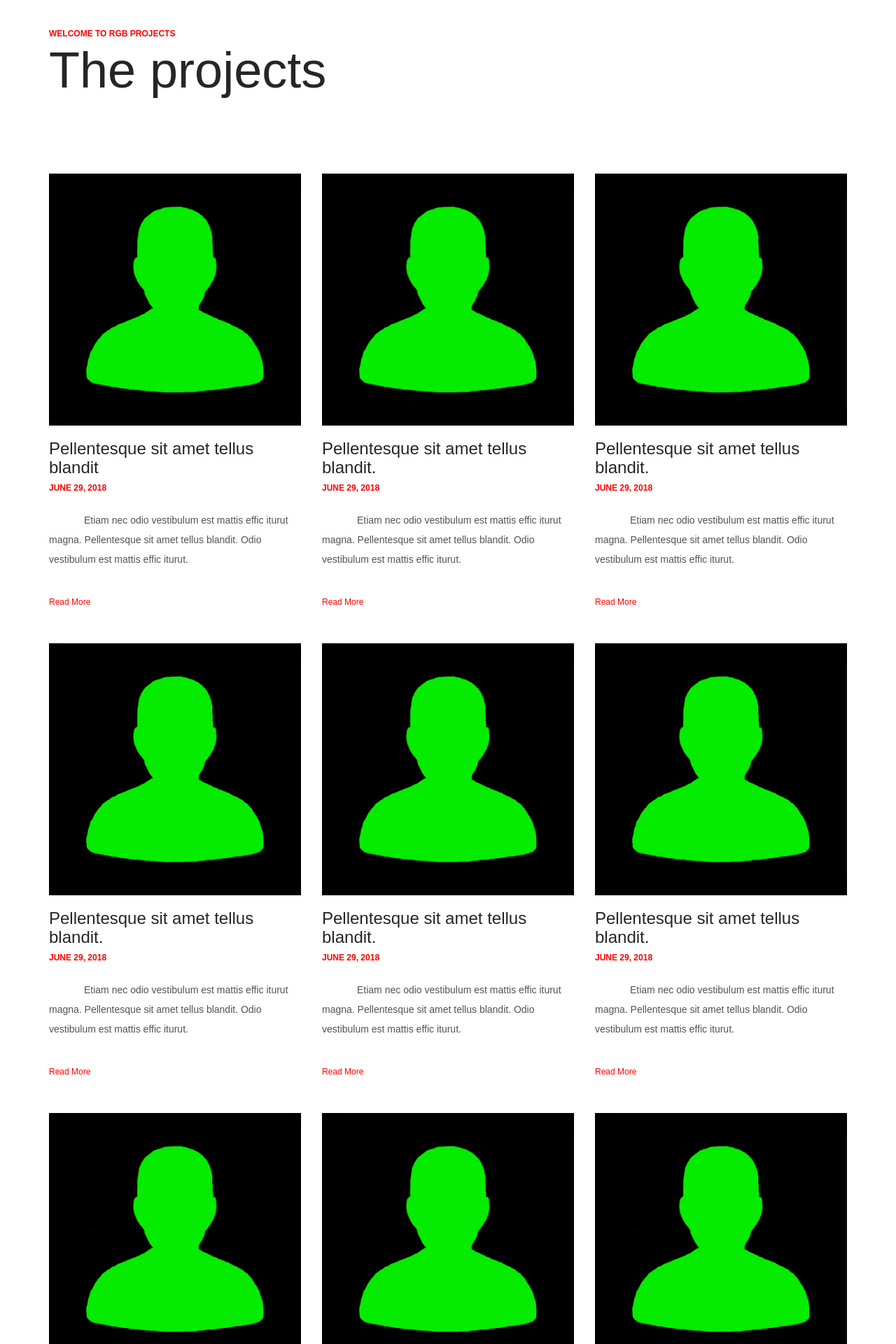
After one commit to gilyenrares/rbg-dev.com, a PHP site: page /projects.php in a window 1280 px wide. The commit adds this page. Shown: the part 668-2588 px from the top of the page at 70% size. Run offline with PHP 8.4, Linux system fonts and the light colour scheme; some web fonts are replaced.

Commit message:
autofill

```diff
--- a/contact.php
+++ b/contact.php
@@ -104,13 +104,13 @@ include 'login_form.php'
 						<form action="includes/contact.inc.php" method="post" id="contact_form" class="contact_form">
 							<div class="row">
 								<div class="col-lg-6">
-									<div class="input_item"><input type="text" name="fn" class="contact_input trans_200" placeholder="First Name" required="required"></div>
+									<div class="input_item"><input type="text" name="fn" class="contact_input trans_200" placeholder="First Name" value="<?php if (isset($_SESSION['fn'])) {echo $_SESSION['fn'];} ?>" required="required"></div>
 								</div>
 								<div class="col-lg-6">
-									<div class="input_item"><input type="text" name="ln" class="contact_input trans_200" placeholder="Last Name" required="required"></div>
+									<div class="input_item"><input type="text" name="ln" class="contact_input trans_200" placeholder="Last Name" value="<?php if (isset($_SESSION['ln'])) {echo $_SESSION['ln'];} ?>" required="required"></div>
 								</div>
 							</div>
-							<div class="input_item"><input type="email" name="email" class="contact_input trans_200" placeholder="E-mail" required="required"></div>
+							<div class="input_item"><input type="email" name="email" class="contact_input trans_200" placeholder="E-mail" value="<?php if (isset($_SESSION['userEmail'])) {echo $_SESSION['userEmail'];} ?>" required="required"></div>
 							<div class="input_item">
 								<textarea type="text" name="message" class="contact_input contact_textarea trans_200" placeholder="Message" required="required"></textarea>
 							</div>
--- /dev/null
+++ b/projects.php
@@ -0,0 +1,225 @@
+<!DOCTYPE html>
+<html lang="en">
+<head>
+<title>Projects</title>
+<meta charset="utf-8">
+<meta http-equiv="X-UA-Compatible" content="IE=edge">
+<meta name="description" content="RGB Website Development">
+<meta name="viewport" content="width=device-width, initial-scale=1">
+<link rel="shortcut icon" type="image/x-icon" href="images/favicon.ico" />
+<link rel="stylesheet" type="text/css" href="styles/bootstrap-4.1.2/bootstrap.min.css">
+<link href="plugins/font-awesome-4.7.0/css/font-awesome.min.css" rel="stylesheet" type="text/css">
+<link rel="stylesheet" type="text/css" href="styles/main.css">
+<link rel="stylesheet" type="text/css" href="styles/projects_responsive.css">
+<!-- Global site tag (gtag.js) - Google Analytics -->
+<script async src="https://www.googletagmanager.com/gtag/js?id=UA-149412340-1"></script>
+<script>
+  window.dataLayer = window.dataLayer || [];
+  function gtag(){dataLayer.push(arguments);}
+  gtag('js', new Date());
+
+  gtag('config', 'UA-149412340-1');
+</script>
+</head>
+<body>
+
+<div class="super_container">
+
+	<!-- Header -->
+<?php
+include 'header.php';
+ ?>
+
+	<!-- Hamburger -->
+<?php
+include 'hamburger.php';
+ ?>
+
+ <!-- Menu -->
+<?php
+include 'menu.php';
+?>
+
+ <!-- Login Form-->
+<?php
+include 'login_form.php'
+  ?>
+
+	<!-- Home -->
+	<div class="home_global">
+		<div class="background_image" style="background-image:url(images/projects_page.jpg)"></div>
+		<div class="overlay"></div>
+		<div class="home_container">
+			<div class="container">
+				<div class="row">
+					<div class="col">
+						<div class="home_content">
+							<h1><div class="home_title">Latest Projects</div></h1>
+							<h2><div class="home_subtitle">View the latest projects carried on by RBG Development.</div></h2>
+						</div>
+					</div>
+				</div>
+			</div>
+		</div>
+	</div>
+
+	<!-- projects -->
+
+	<div class="projects_specific">
+		<div class="container">
+			<div class="row">
+				<div class="col">
+					<div class="section_title_container">
+						<h2><div class="section_subtitle">welcome to RGB projects</div></h2>
+						<h3><div class="section_title">The projects</div></h3>
+					</div>
+				</div>
+			</div>
+			<div class="row projects_row">
+
+				<!-- projects Post -->
+				<div class="col-xl-4 col-md-6 projects_col">
+					<div class="projects_post">
+						<div class="projects_post_image"><img src="images/img_user.png" alt=""></div>
+						<div class="projects_post_title"><a href="#"> Pellentesque sit amet tellus blandit</a></div>
+						<div class="projects_post_date"><a href="#">june 29, 2018</a></div>
+						<div class="projects_post_text">
+							<p>Etiam nec odio vestibulum est mattis effic iturut magna. Pellentesque sit amet tellus blandit. Odio vestibulum est mattis effic iturut.</p>
+						</div>
+						<div class="projects_post_link"><a href="#">Read More</a></div>
+					</div>
+				</div>
+
+				<!-- projects Post -->
+				<div class="col-xl-4 col-md-6 projects_col">
+					<div class="projects_post">
+						<div class="projects_post_image"><img src="images/img_user.png" alt=""></div>
+						<div class="projects_post_title"><a href="#"> Pellentesque sit amet tellus blandit.</a></div>
+						<div class="projects_post_date"><a href="#">june 29, 2018</a></div>
+						<div class="projects_post_text">
+							<p>Etiam nec odio vestibulum est mattis effic iturut magna. Pellentesque sit amet tellus blandit. Odio vestibulum est mattis effic iturut.</p>
+						</div>
+						<div class="projects_post_link"><a href="#">Read More</a></div>
+					</div>
+				</div>
+
+				<!-- projects Post -->
+				<div class="col-xl-4 col-md-6 projects_col">
+					<div class="projects_post">
+						<div class="projects_post_image"><img src="images/img_user.png" alt=""></div>
+						<div class="projects_post_title"><a href="#"> Pellentesque sit amet tellus blandit.</a></div>
+						<div class="projects_post_date"><a href="#">june 29, 2018</a></div>
+						<div class="projects_post_text">
+							<p>Etiam nec odio vestibulum est mattis effic iturut magna. Pellentesque sit amet tellus blandit. Odio vestibulum est mattis effic iturut.</p>
+						</div>
+						<div class="projects_post_link"><a href="#">Read More</a></div>
+					</div>
+				</div>
+
+				<!-- projects Post -->
+				<div class="col-xl-4 col-md-6 projects_col">
+					<div class="projects_post">
+						<div class="projects_post_image"><img src="images/img_user.png" alt=""></div>
+						<div class="projects_post_title"><a href="#"> Pellentesque sit amet tellus blandit.</a></div>
+						<div class="projects_post_date"><a href="#">june 29, 2018</a></div>
+						<div class="projects_post_text">
+							<p>Etiam nec odio vestibulum est mattis effic iturut magna. Pellentesque sit amet tellus blandit. Odio vestibulum est mattis effic iturut.</p>
+						</div>
+						<div class="projects_post_link"><a href="#">Read More</a></div>
+					</div>
+				</div>
+
+				<!-- projects Post -->
+				<div class="col-xl-4 col-md-6 projects_col">
+					<div class="projects_post">
+						<div class="projects_post_image"><img src="images/img_user.png" alt=""></div>
+						<div class="projects_post_title"><a href="#"> Pellentesque sit amet tellus blandit.</a></div>
+						<div class="projects_post_date"><a href="#">june 29, 2018</a></div>
+						<div class="projects_post_text">
+							<p>Etiam nec odio vestibulum est mattis effic iturut magna. Pellentesque sit amet tellus blandit. Odio vestibulum est mattis effic iturut.</p>
+						</div>
+						<div class="projects_post_link"><a href="#">Read More</a></div>
+					</div>
+				</div>
+
+				<!-- projects Post -->
+				<div class="col-xl-4 col-md-6 projects_col">
+					<div class="projects_post">
+						<div class="projects_post_image"><img src="images/img_user.png" alt=""></div>
+						<div class="projects_post_title"><a href="#"> Pellentesque sit amet tellus blandit.</a></div>
+						<div class="projects_post_date"><a href="#">june 29, 2018</a></div>
+						<div class="projects_post_text">
+							<p>Etiam nec odio vestibulum est mattis effic iturut magna. Pellentesque sit amet tellus blandit. Odio vestibulum est mattis effic iturut.</p>
+						</div>
+						<div class="projects_post_link"><a href="#">Read More</a></div>
+					</div>
+				</div>
+
+				<!-- projects Post -->
+				<div class="col-xl-4 col-md-6 projects_col">
+					<div class="projects_post">
+						<div class="projects_post_image"><img src="images/img_user.png" alt=""></div>
+						<div class="projects_post_title"><a href="#"> Pellentesque sit amet tellus blandit.</a></div>
+						<div class="projects_post_date"><a href="#">june 29, 2018</a></div>
+						<div class="projects_post_text">
+							<p>Etiam nec odio vestibulum est mattis effic iturut magna. Pellentesque sit amet tellus blandit. Odio vestibulum est mattis effic iturut.</p>
+						</div>
+						<div class="projects_post_link"><a href="#">Read More</a></div>
+					</div>
+				</div>
+
+				<!-- projects Post -->
+				<div class="col-xl-4 col-md-6 projects_col">
+					<div class="projects_post">
+						<div class="projects_post_image"><img src="images/img_user.png" alt=""></div>
+						<div class="projects_post_title"><a href="#"> Pellentesque sit amet tellus blandit.</a></div>
+						<div class="projects_post_date"><a href="#">june 29, 2018</a></div>
+						<div class="projects_post_text">
+							<p>Etiam nec odio vestibulum est mattis effic iturut magna. Pellentesque sit amet tellus blandit. Odio vestibulum est mattis effic iturut.</p>
+						</div>
+						<div class="projects_post_link"><a href="#">Read More</a></div>
+					</div>
+				</div>
+
+				<!-- projects Post -->
+				<div class="col-xl-4 col-md-6 projects_col">
+					<div class="projects_post">
+						<div class="projects_post_image"><img src="images/img_user.png" alt=""></div>
+						<div class="projects_post_title"><a href="#"> Pellentesque sit amet tellus blandit.</a></div>
+						<div class="projects_post_date"><a href="#">june 29, 2018</a></div>
+						<div class="projects_post_text">
+							<p>Etiam nec odio vestibulum est mattis effic iturut magna. Pellentesque sit amet tellus blandit. Odio vestibulum est mattis effic iturut.</p>
+						</div>
+						<div class="projects_post_link"><a href="#">Read More</a></div>
+					</div>
+				</div>
+
+			</div>
+			<div class="row">
+				<div class="col">
+					<div class="button projects_button ml-auto mr-auto"><a href="#">Load More</a></div>
+				</div>
+			</div>
+		</div>
+	</div>
+
+	<!-- Footer -->
+  <?php
+include 'footer.php';
+   ?>
+
+</div>
+
+<script src="js/jquery-3.2.1.min.js"></script>
+<script src="styles/bootstrap-4.1.2/popper.js"></script>
+<script src="styles/bootstrap-4.1.2/bootstrap.min.js"></script>
+<script src="plugins/greensock/TweenMax.min.js"></script>
+<script src="plugins/greensock/TimelineMax.min.js"></script>
+<script src="plugins/scrollmagic/ScrollMagic.min.js"></script>
+<script src="plugins/greensock/animation.gsap.min.js"></script>
+<script src="plugins/greensock/ScrollToPlugin.min.js"></script>
+<script src="plugins/easing/easing.js"></script>
+<script src="plugins/parallax-js-master/parallax.min.js"></script>
+<script src="js/projects.js"></script>
+</body>
+</html>
--- a/styles/main.css
+++ b/styles/main.css
@@ -18,7 +18,7 @@
 12. Services.......................1193
 13. Timetable......................1239
 14. Extra..........................1367
-15. Forum...........................1404
+15. projects...........................1404
 16. Contact........................1480
 17. Footer.........................1661
 ******************************/
@@ -1675,22 +1675,22 @@ margin-top: 50px;
 }
 
 /*********************************
-15. Forum
+15. projects
 *********************************/
-.forum
+.projects
 {
 	padding-top: 314px;
 	padding-bottom: 100px;
 	overflow: hidden;
 }
 /*<<<<<<<<<<<---OR--->>>>>>>>>>*/
-.forum_specific
+.projects_specific
 {
 	background: #FFFFFF;
 	padding-top: 45px;
 	padding-bottom: 100px;
 }
-.forum_overlay
+.projects_overlay
 {
 	position: absolute;
 	top: -270px;
@@ -1705,11 +1705,11 @@ margin-top: 50px;
 	transform: rotate(-8deg);
 	background: #FFFFFF;
 }
-.forum_row
+.projects_row
 {
 	margin-top: 100px;
 }
-.forum_col
+.projects_col
 {
 	margin-bottom: 49px;
 }
@@ -1731,60 +1731,60 @@ margin-top: 50px;
 	background: #ff0000;
 	content: '';
 }
-.forum_post_image
-{
-	width: 100%;
-}
-.forum_post_image img
+.projects_post_image
+{
+	width: 100%;
+}
+.projects_post_image img
 {
 	max-width: 100%;
 }
-.forum_post_title
+.projects_post_title
 {
 	margin-top: 20px;
 }
-.forum_post_title a
+.projects_post_title a
 {
 	font-size: 24px;
 	font-weight: 400;
 	color: #262626;
 	line-height: 1.1;
 }
-.forum_post_title a:hover
+.projects_post_title a:hover
 {
 	color: #ff0000;
 }
-.forum_post_date
+.projects_post_date
 {
 	margin-top: 4px;
 }
-.forum_post_date a
+.projects_post_date a
 {
 	font-size: 12px;
 	font-weight: 600;
 	text-transform: uppercase;
 	color: #ff0000;
 }
-.forum_post_text
+.projects_post_text
 {
 	margin-top: 22px;
 }
-.forum_post_text p
+.projects_post_text p
 {
 	font-weight: 500;
 	color: #535353;
 }
-.forum_post_link
+.projects_post_link
 {
 	margin-top: 36px;
 }
-.forum_post_link a
+.projects_post_link a
 {
 	font-size: 12px;
 	font-weight: 400;
 	color: #ff0000;
 }
-.forum_button
+.projects_button
 {
 	margin-top: 46px;
 }
```
Also changed, not shown: includes/contact.inc.php (+16 -7 lines), modals/modal_bootstrap.php (added, +33 -0 lines), modals/modal_css.php (added, +33 -0 lines), modals/modal_html.php (added, +33 -0 lines), modals/modal_javascript.php (added, +33 -0 lines), modals/modal_jquery.php (added, +33 -0 lines), modals/modal_myaccount.php (added, +44 -0 lines), modals/modal_php.php (added, +34 -0 lines), modals/modal_resetcompleted.php (added, +24 -0 lines), modals/modal_resetpassword.php (added, +30 -0 lines), modals/modal_sql.php (added, +33 -0 lines), modals/modal_wordpress.php (added, +33 -0 lines), testimonial.php (+3 -7 lines).
